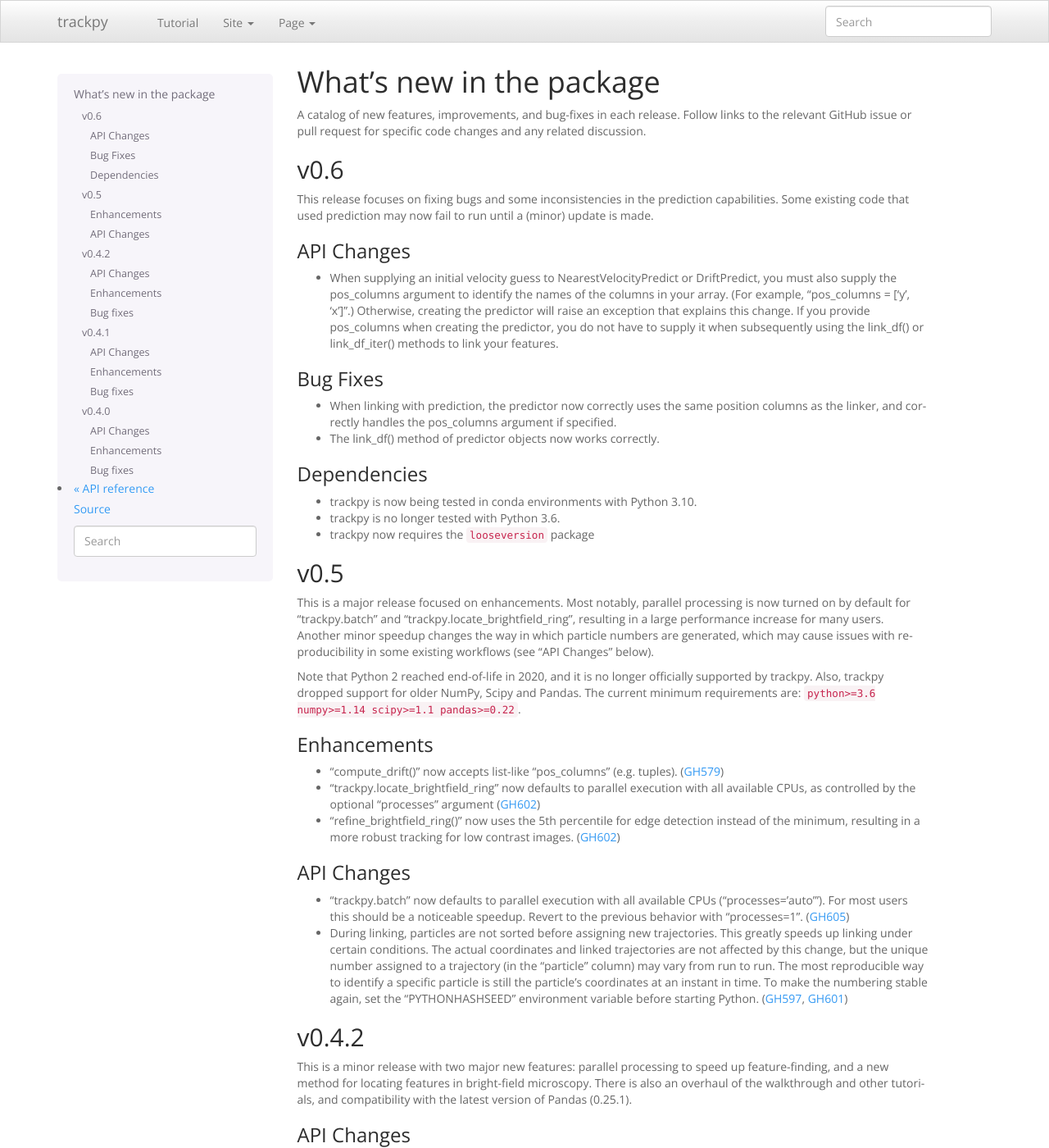
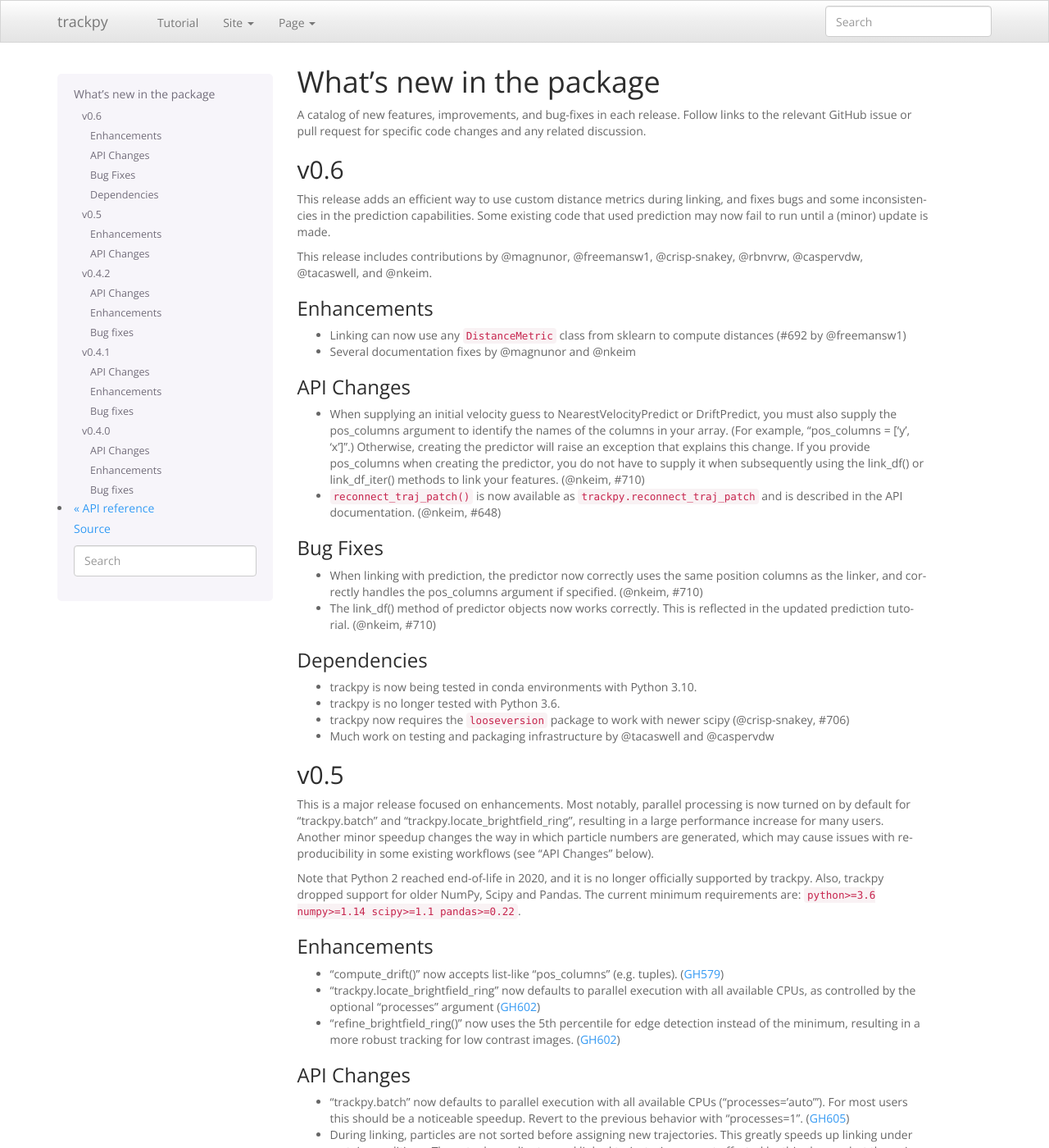
Before and after one commit to soft-matter/trackpy, a Sphinx documentation site: the page built from doc/whatsnew.rst, in a window 1280 px wide and 1400 px high. Shown: the whole window at 82% size. Built offline with Sphinx 7.4.7, drawn with Linux system fonts in a browser that asks for light colours; pages that are not in the unit, such as notebooks, are missing from menus; the version number could not be read and is left out.

Commit message:
DOC: Update release notes to include all contributions since v0.5 (Hopefully)

```diff
--- a/doc/releases/v0.6.txt
+++ b/doc/releases/v0.6.txt
@@ -1,9 +1,20 @@
 v0.6
 ----
 
-This release focuses on fixing bugs and some inconsistencies in the prediction
+This release adds an efficient way to use custom distance metrics during
+linking, and fixes bugs and some inconsistencies in the prediction
 capabilities. Some existing code that used prediction may now fail to run until
 a (minor) update is made.
+
+This release includes contributions by @magnunor, @freemansw1, @crisp-snakey,
+@rbnvrw, @caspervdw, @tacaswell, and @nkeim.
+
+Enhancements
+~~~~~~~~~~~~
+
+- Linking can now use any ``DistanceMetric`` class from sklearn to compute
+  distances (#692 by @freemansw1)
+- Several documentation fixes by @magnunor and @nkeim
 
 API Changes
 ~~~~~~~~~~~
@@ -15,18 +26,24 @@
   raise an exception that explains this change. If you provide pos_columns
   when creating the predictor, you do not have to supply it when subsequently
   using the link_df() or link_df_iter() methods to link your features.
+  (@nkeim, #710)
+- ``reconnect_traj_patch()`` is now available as ``trackpy.reconnect_traj_patch``
+  and is described in the API documentation. (@nkeim, #648)
 
 Bug Fixes
 ~~~~~~~~~
 
 - When linking with prediction, the predictor now correctly uses the same
   position columns as the linker, and correctly handles the pos_columns
-  argument if specified.
-- The link_df() method of predictor objects now works correctly.
+  argument if specified. (@nkeim, #710)
+- The link_df() method of predictor objects now works correctly. This is
+  reflected in the updated prediction tutorial. (@nkeim, #710)
 
 Dependencies
 ~~~~~~~~~~~~
 
 - trackpy is now being tested in conda environments with Python 3.10.
 - trackpy is no longer tested with Python 3.6.
-- trackpy now requires the ``looseversion`` package
+- trackpy now requires the ``looseversion`` package to work with newer scipy
+  (@crisp-snakey, #706)
+- Much work on testing and packaging infrastructure by @tacaswell and @caspervdw
```
